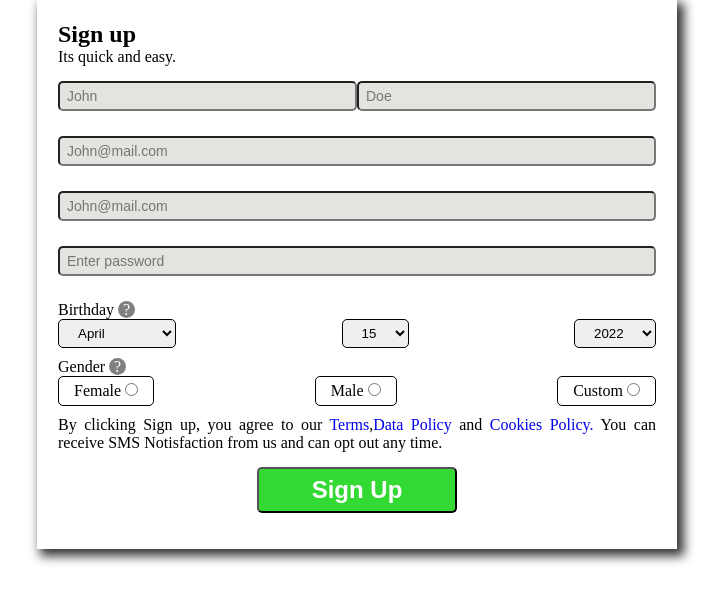
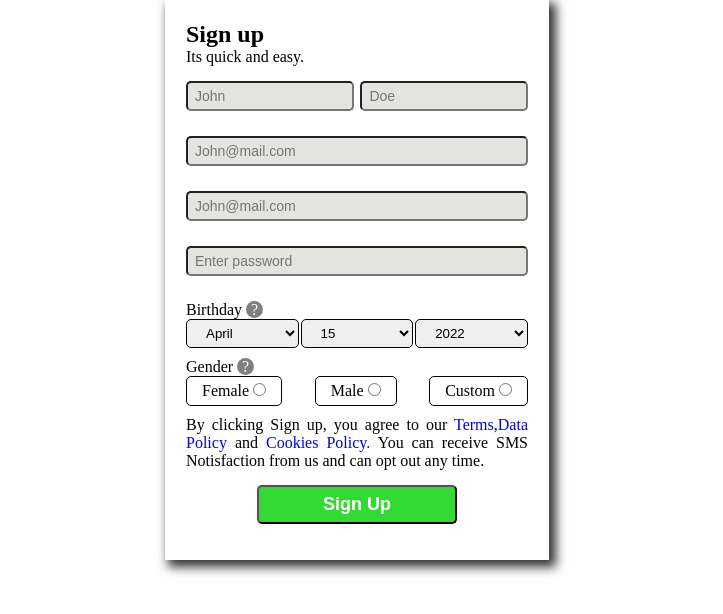
Before and after one commit to NarineGeorgyan/Homework-, a plain HTML site: page form/index.html in a window 1280 px wide. Shown: the whole page, without its empty margins (283-1006 px from the left). Drawn offline with Linux system fonts and the light colour scheme.

Commit message:
form finish

```diff
--- a/form/index.html
+++ b/form/index.html
@@ -17,17 +17,17 @@
             <span> Its quick and easy.</span>
             <div class="name">
                 <label for ="firstName" class="vissualy-hidden"> FirstName</label>
-                <input id="firstName" type="text" name="firstName" title="Please enter a first name" placeholder="John" required>
+                <input id="firstName" type="text" name="firstName" title="Please enter a first name" placeholder="John" required />
                 <label for ="lastName" class="vissualy-hidden"> lastName</label>
-                <input id="lastName" type="text" name="firstName"   title="Please enter a last name"placeholder="Doe" required>
+                <input id="lastName" type="text" name="lastName"   title="Please enter a last name" placeholder="Doe" required />
             </div>
             <div>
                 <label class="vissualy-hidden" for="email">Email</label>
-                <input id="email" type="email" name="email" inputmode="email"  title="Please enter an email address"placeholder="John@mail.com"  required>
+                <input id="email" type="email" name="email" inputmode="email"  title="Please enter an email address" placeholder="John@mail.com"  required>
             </div>
             <div>
                 <label for="repeat-email" class="vissualy-hidden">Repeat-email</label>
-                <input id="repeat-email" type="email" name="email" inputmode="email" title="Please repeat your email address" placeholder="John@mail.com" autocomplete="email" required>
+                <input id="repeat-email" type="email" name="email" inputmode="email" title="Please repeat your email address" placeholder="John@mail.com"  required>
             </div>
             <div>
                 <label class="vissualy-hidden" for="password">password</label>
--- a/form/style.css
+++ b/form/style.css
@@ -4,7 +4,7 @@
     box-sizing: border-box;
 }
 form{
-    width: 50%;
+    width: 30%;
     margin: 0 auto;
     padding: 20px;
     display: flex;
@@ -38,13 +38,14 @@ input[type="email"],input[type="password"]{
     width:100%;
     display: flex;
     justify-content: space-between;
+    flex-wrap: wrap;
 
 
 
 }
 .name >input{
-    width: 50%;
-    margin-left: 0;
+    width: 49%;
+
 }
 
 fieldset span{
@@ -61,23 +62,30 @@ fieldset{
     margin-bottom: 10px;
     justify-content: space-between
 }
+select{
+    width: 33%;
+    display: flex;
+    flex-wrap: wrap;
+}
+
 fieldset label, fieldset select{
     border: 1px solid black;
     padding: 5px 15px;
 
 }
+
 input, label,select{
     border-radius: 5px  ;
 }
 
 .btn{
-    min-height: 25px;
+    min-height: 15px;
     width: 200px;
     margin: 15px auto;
     background-color: rgb(52, 218, 52);
     color: #ffff;
     font-weight: 700;
-    font-size: 24px;
+    font-size: 18px;
     padding: 7px 14px;
 
 }
```
